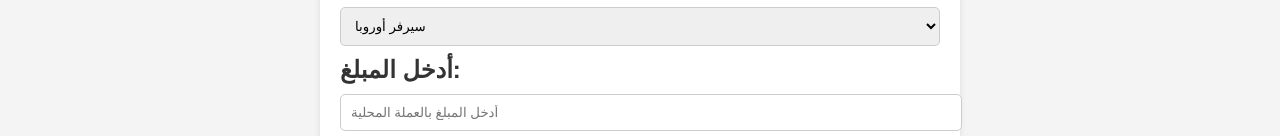
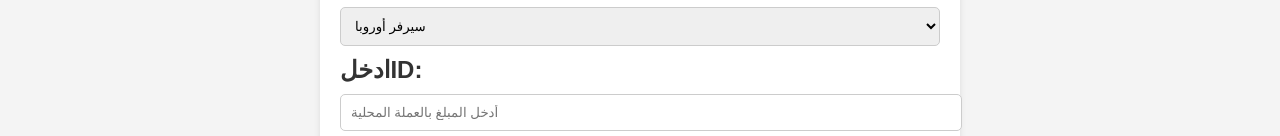
Before and after one commit to Ziad123494/ZDstor, a plain HTML site: page index.html in a window 1280 px wide. Shown: the part 292-428 px from the top of the page. Drawn offline with Linux system fonts and the light colour scheme.

Commit message:
Update index.html

```diff
--- a/index.html
+++ b/index.html
@@ -30,7 +30,7 @@
         </section>
 
         <section class="amount-section">
-            <h2>أدخل المبلغ:</h2>
+            <h2>ادخلID:</h2>
             <input type="number" id="amount" placeholder="أدخل المبلغ بالعملة المحلية">
         </section>
 
```
